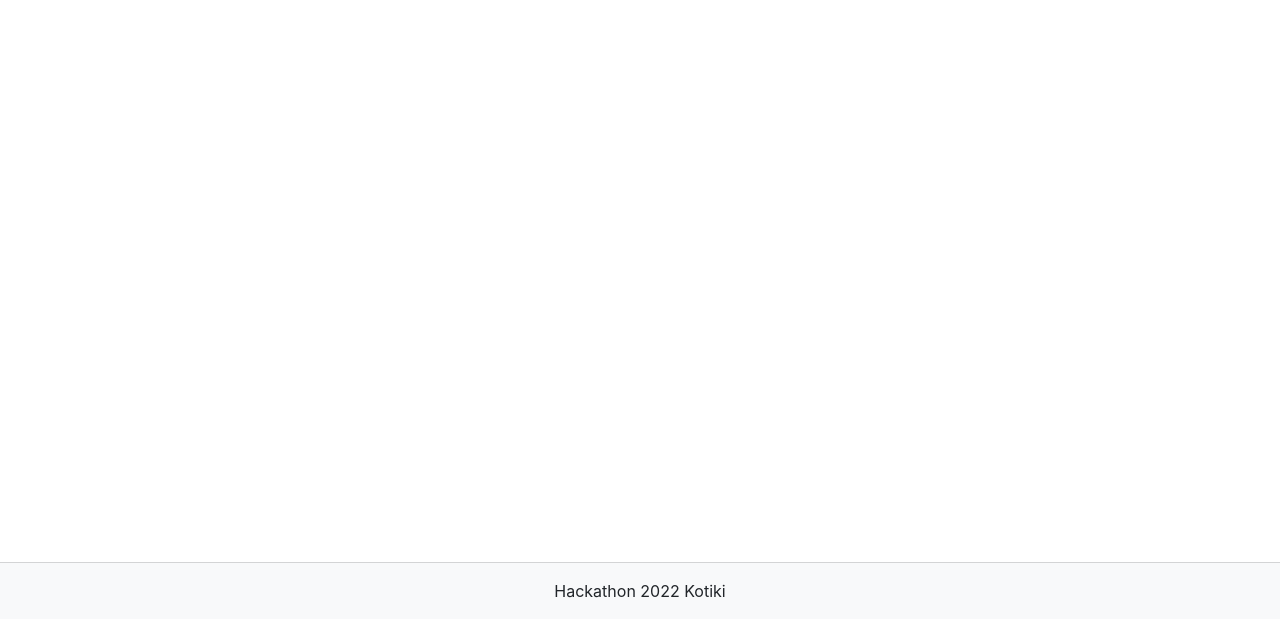
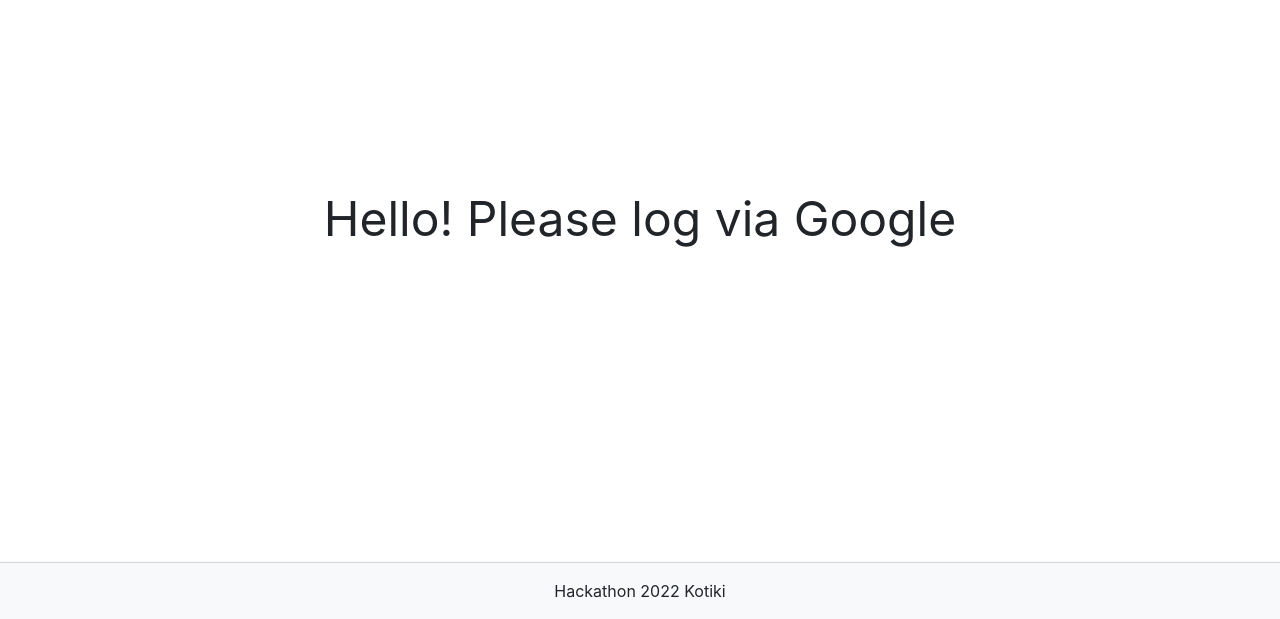
Before and after one commit to KolyaPrim/hackathon_2022, a Django app: page / in a window 1280 px wide. Shown: the part 181-800 px from the top of the page. Run offline with Django 3.2, Linux system fonts and the light colour scheme; data that the repository does not hold is empty; some libraries are stand-ins or nearby versions.

Commit message:
Main page

```diff
--- a/safety_box/static/css/main.css
+++ b/safety_box/static/css/main.css
@@ -5,13 +5,22 @@ body {
 }
 
 .navbar {
-    border-bottom: 0.5px solid rgba(0,0,0,0.15);
+    border-bottom: 0.5px solid rgba(0, 0, 0, 0.15);
 }
 
 .page-footer {
-    border-top: 0.5px solid rgba(0,0,0,0.15);;
+    border-top: 0.5px solid rgba(0, 0, 0, 0.15);;
 }
 
 main {
     flex-flow: column;
 }
+
+.main_page_login {
+    position: absolute;
+    top: 50%;
+    text-align: center;
+    width: 100vw;
+    font-size: 3rem;
+    transform: translate(0, -50%);
+}
--- a/safety_box/templates/base.html
+++ b/safety_box/templates/base.html
@@ -62,6 +62,8 @@
             {% csrf_token %}
             <button type="submit" class="btn btn-light">Login</button>
         </form>
+
+
     {% endif %}
 </nav>
 
@@ -70,6 +72,8 @@
         {% csrf_token %}
         {% block content %}
         {% endblock %}
+    {% else %}
+        <div class="main_page_login">Hello! Please log via Google</div>
     {% endif %}
 </main>
 <footer class="page-footer font-small bg-light mt-4">
```
